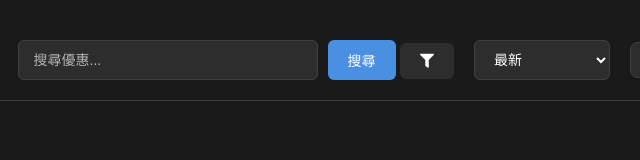
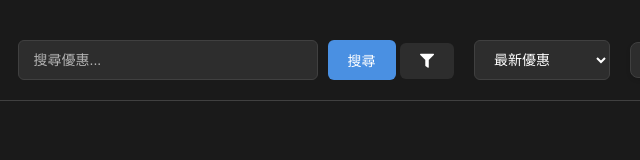
Before and after one commit to Emmett274/search-webpage, a plain HTML site: page index.html in a window 1280 px wide. Shown: the full height of the page, 554-1194 px from the left. Drawn offline with Linux system fonts and the light colour scheme.

Commit message:
修改排序選項：將'最新'改為'最新優惠'並移除'評分'選項

```diff
--- a/index.html
+++ b/index.html
@@ -32,11 +32,10 @@
           </div>
           <div class="sort-container">
             <select id="sortBy">
-              <option value="newest">最新</option>
+              <option value="newest">最新優惠</option>
               <option value="price-asc">價格由低到高</option>
               <option value="price-desc">價格由高到低</option>
               <option value="popular">最受歡迎</option>
-              <option value="rating">評分最高</option>
             </select>
           </div>
           <a href="add-discount.html" class="add-button" title="新增優惠">
```
